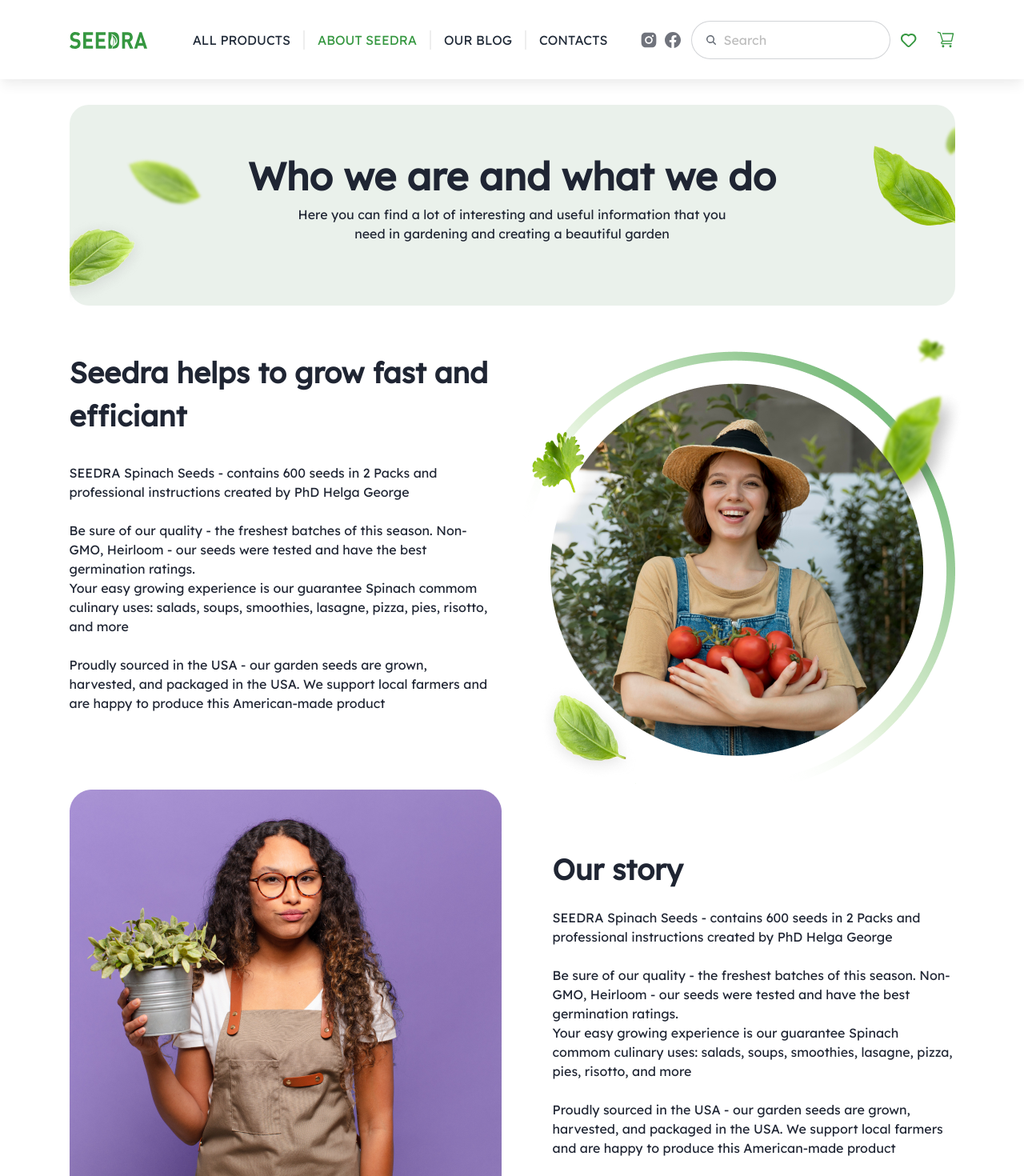
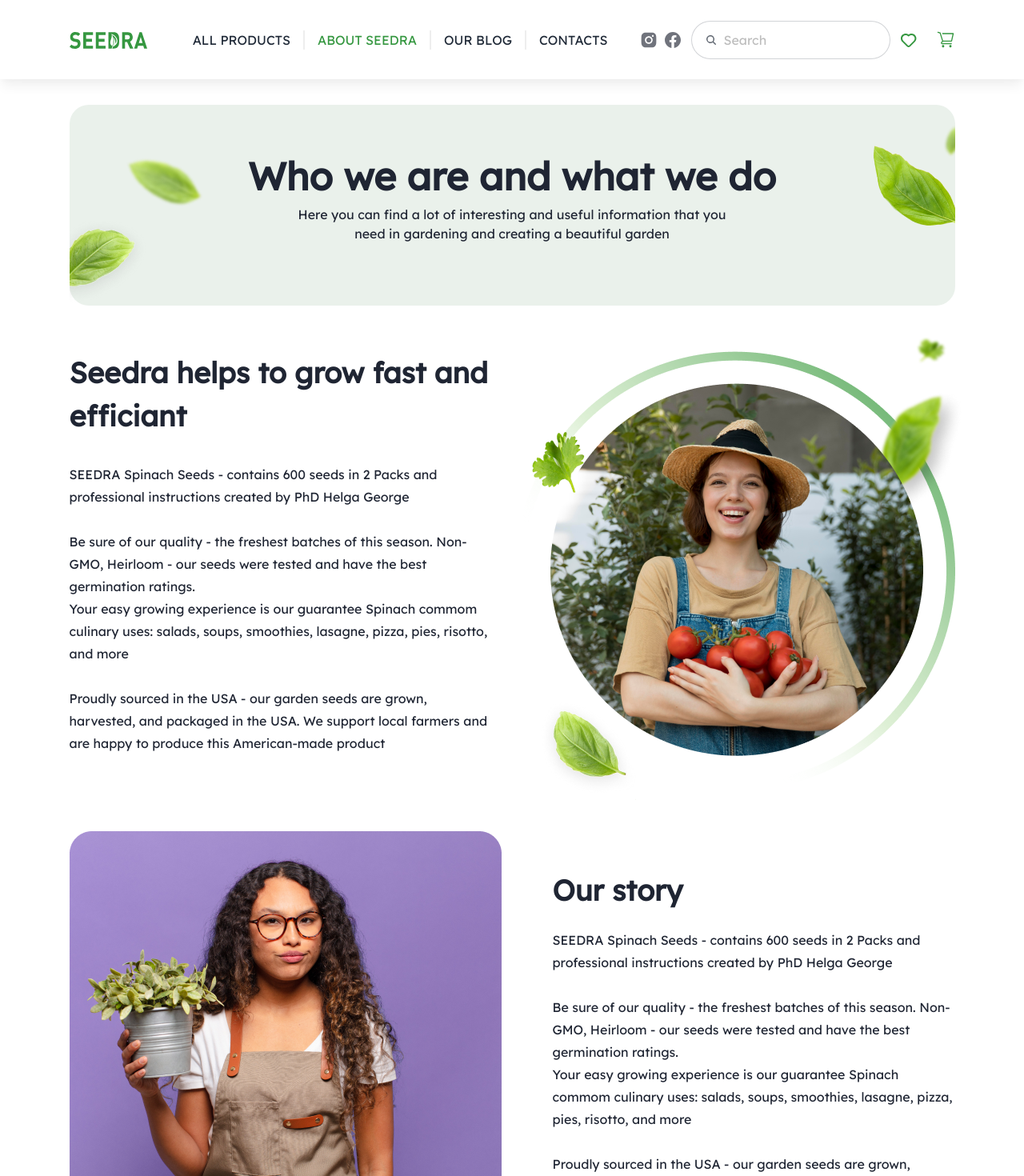
Before and after one commit to nurbek2107/myProject, a React (Vite) app: page /about in a window 1280 px wide. Shown: the top 1470 px of the page at 80% size. Built offline with nearby package versions, Linux system fonts and the light colour scheme.

Commit message:
[FIX] position styles

```diff
--- a/src/pages/About.jsx
+++ b/src/pages/About.jsx
@@ -37,7 +37,7 @@
           <h1 className="text-primary font-semibold text-4xl leading-[54px] mb-8">
             Seedra helps to grow fast and efficiant
           </h1>
-          <p className="text-primary">
+          <p className="text-primary text-base font-light leading-7">
             SEEDRA Spinach Seeds - contains 600 seeds in 2 Packs and
             professional instructions created by PhD Helga George <br /> <br />{" "}
             Be sure of our quality - the freshest batches of this season.
@@ -72,7 +72,7 @@
             alt=""
           />
           <img
-            className="absolute -bottom-28 right-[380px]"
+            className="absolute -bottom-20 right-[380px]"
             src="../assets/png/aboutbarg_5.png"
             alt=""
           />
@@ -87,7 +87,7 @@
         <img src="../assets/png/purpleWoman.png" alt="" />
         <div className="second-section--text">
           <h1 className="text-primary font-semibold text-4xl mb-7">Our story</h1>
-          <p className="text-primary">
+          <p className="text-primary text-base font-light leading-7">
             SEEDRA Spinach Seeds - contains 600 seeds in 2 Packs and
             professional instructions created by PhD Helga George <br /> <br />{" "}
             Be sure of our quality - the freshest batches of this season.
```
